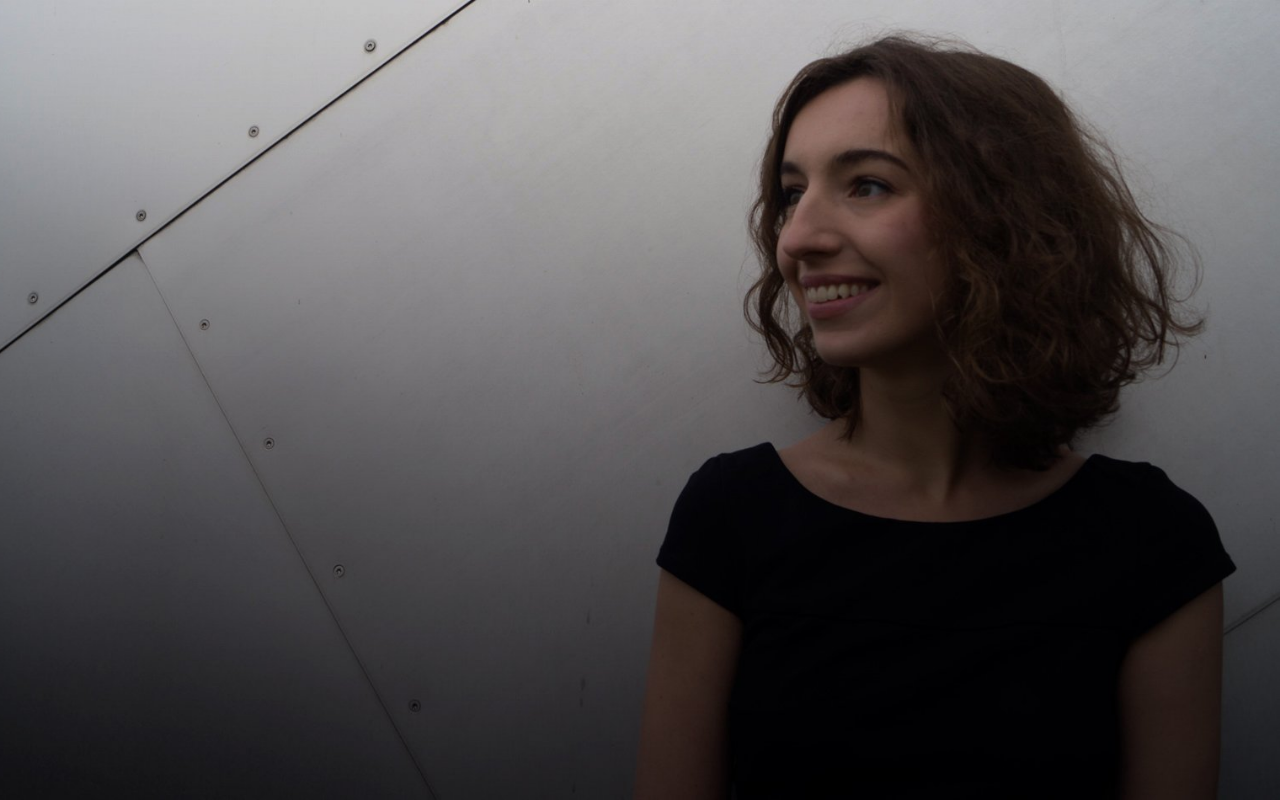
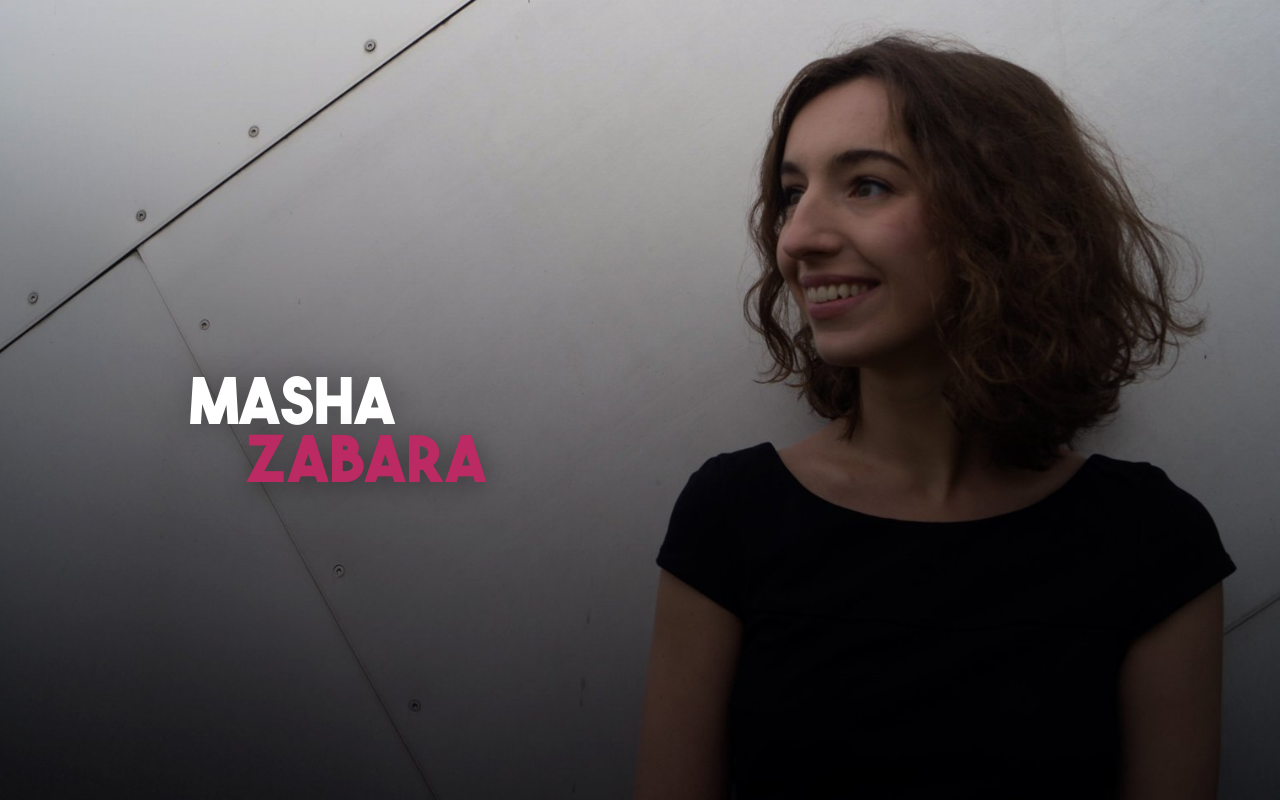
Before and after one commit to fernap3/mashazabara.com, a plain HTML site: page index.html in a window 1280 px wide. Shown: the top 800 px of the page. Drawn offline with Linux system fonts and the light colour scheme.

Commit message:
Implement floating page title

```diff
--- a/index.html
+++ b/index.html
@@ -5,11 +5,19 @@
 	<title>Masha Zabara - Cellist, Performer, Creator</title>
 	<meta name="viewport" content="width=device-width, initial-scale=1">
 	<style>
+		@font-face {
+			font-family: "The Bold Font";
+			src: url("fonts/theboldfont.woff2") format("woff2"),
+					url("fonts/theboldfont.woff") format("woff");
+			font-weight: normal;
+			font-style: normal;
+		}
 		body {
 			margin: 0;
+			font-family: Roboto;
 		}
 		.content {
-
+			padding: 0 90px;
 		}
 		.content--home {
 			height: 100vh;
@@ -17,11 +25,54 @@
 			background-repeat: no-repeat;
 			background-position: center right;
 			background-size: cover;
+			display: flex;
+			align-items: center;
+			padding: 0;
+		}
+		.page-title {
+			font-family: "The Bold Font";
+			color: white;
+			font-size: 64px;
+			text-shadow: 0 0 32px rgba(0, 0, 0, 0.3);
+			transform: translate(190px, 0);
+			transform-origin: top left;
+			transition: all .6s cubic-bezier(0.215, 0.61, 0.355, 1);
+			top: 0;
+		}
+		.page-title--docked {
+			transform: translate(10px, 0);
+			position: fixed;
+		}
+		.page-title--small {
+			transform: translate(10px, 10px) scale(0.2);
+			cursor: pointer;
+			-webkit-user-select: none;
+			-ms-user-select: none;
+			-moz-user-select: none;
+			user-select: none;
+		}
+		.page-title--firstname {
+
+		}
+		.page-title--lastname {
+			color: #bb2a63;
+			transform: translate(-161px,58px);
+			display: inline-block;
+			text-shadow: 0 4px 26px rgba(0,0,0,.4);
+			transition: all .6s cubic-bezier(0.215, 0.61, 0.355, 1);
+		}
+		.page-title--small .page-title--lastname {
+			opacity: 0;
 		}
 	</style>
 </head>
 <body>
-	<div class="content content--home"></div>
+	<div class="content content--home">
+		<div class="page-title">
+			<span class="page-title--firstname">Masha</span>
+			<span class="page-title--lastname">Zabara</span>
+		</div>
+	</div>
 	<div class="content content--bio">
 		<h1>Biography</h1>
 	</div>
@@ -36,6 +87,13 @@
 	</div>
 	<div class="content content--contact">
 		<h1>Contact</h1>
+		<p>a</p>
+		<p>a</p>
+		<p>a</p>
+		<p>a</p>
+		<p>a</p>
+		<p>a</p>
 	</div>
+	<script src="main.js"></script>
 </body>
 </html>
--- /dev/null
+++ b/main.js
@@ -0,0 +1,13 @@
+window.onscroll = (evt) => {
+	const title = document.querySelector(".page-title");
+
+	if (window.pageYOffset >= window.innerHeight * .4)
+		title.classList.add("page-title--docked");
+	else
+		title.classList.remove("page-title--docked");
+
+	if (window.pageYOffset >= window.innerHeight * .8)
+		title.classList.add("page-title--small");
+	else
+		title.classList.remove("page-title--small");
+}
```
Also changed, not shown: fonts/theboldfont.ttf (added), fonts/theboldfont.woff (added), fonts/theboldfont.woff2 (added).
